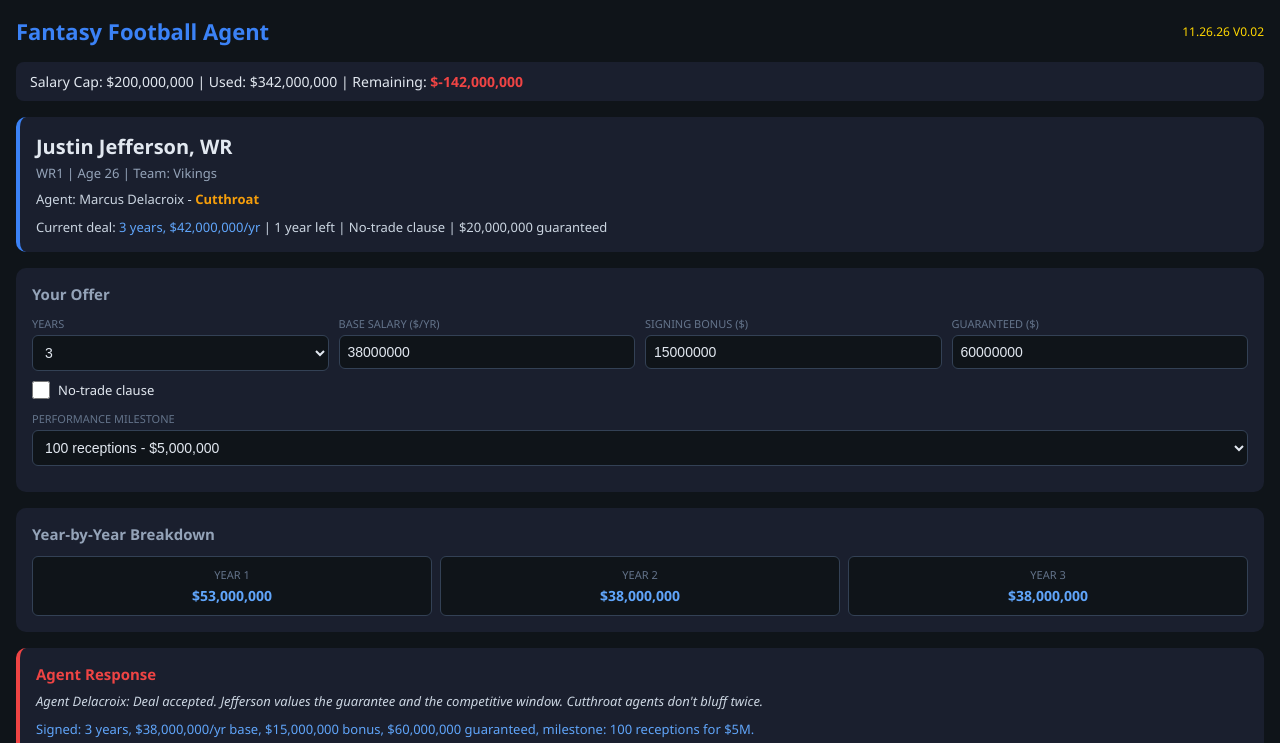
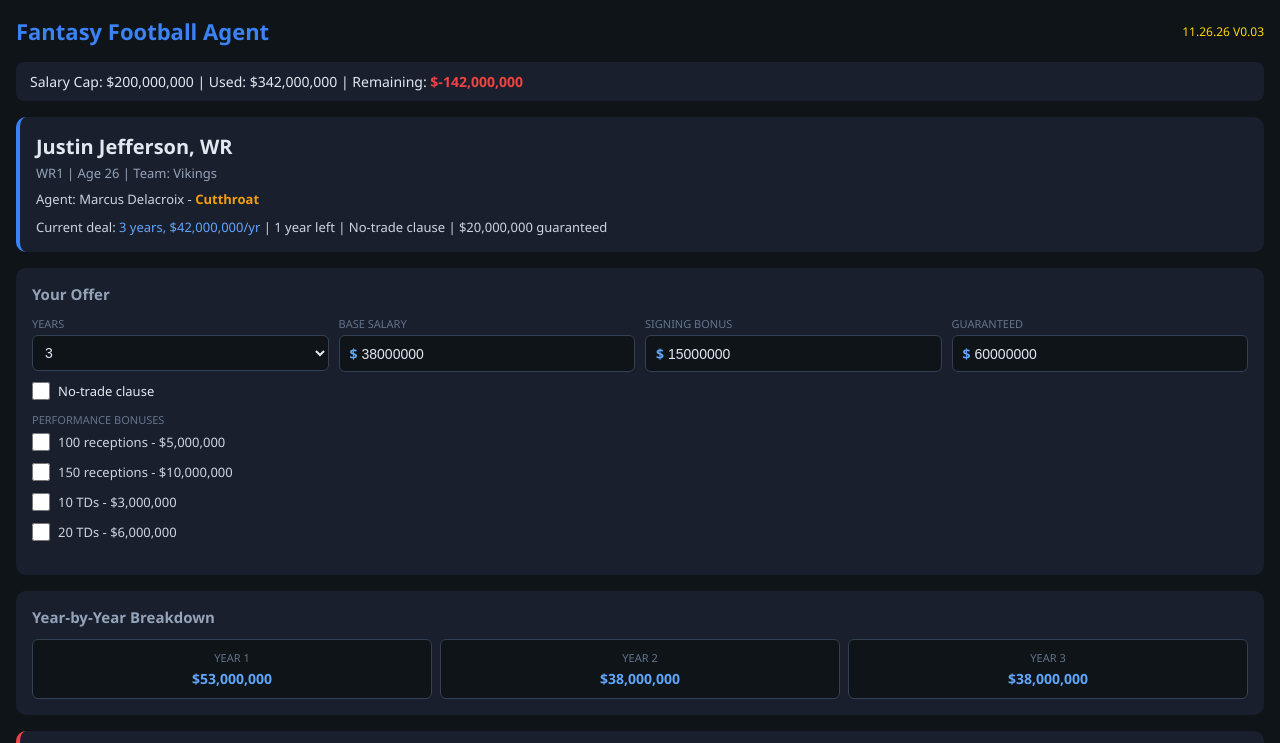
Before and after one commit to terryfamily716/Fantasy-Contract-League, a plain HTML site: page index.html in a window 1280 px wide. Both pictures are taken after a click on the button "Accept". Shown: the top 743 px of the page. Drawn offline with Linux system fonts and the light colour scheme.

Commit message:
11.26.26 V0.03 - Dollar sign prefixes on offer inputs, commas via locale formatting, renamed Performance Milestone to Performance Bonuses, converted single dropdown to multi-select checkboxes.

```diff
--- a/index.html
+++ b/index.html
@@ -3,7 +3,7 @@
 <head>
 <meta charset="UTF-8">
 <meta name="viewport" content="width=device-width, initial-scale=1.0">
-<title>Fantasy Football Agent - V0.02</title>
+<title>Fantasy Football Agent - V0.03</title>
 <style>
   * { margin: 0; padding: 0; box-sizing: border-box; }
   body { background: #0f1419; color: #e2e8f0; font-family: 'Segoe UI', Arial, sans-serif; padding: 16px; }
@@ -25,9 +25,17 @@
   .field-row { display: flex; gap: 10px; margin-bottom: 10px; flex-wrap: wrap; }
   .field { flex: 1; min-width: 120px; }
   .field label { display: block; font-size: 11px; color: #64748b; margin-bottom: 4px; text-transform: uppercase; }
-  .field input, .field select { width: 100%; background: #0f1419; border: 1px solid #334155; border-radius: 6px; color: #e2e8f0; padding: 8px; font-size: 14px; }
+  .input-wrap { display: flex; align-items: center; background: #0f1419; border: 1px solid #334155; border-radius: 6px; overflow: hidden; }
+  .input-wrap .prefix { color: #60a5fa; padding: 8px 0 8px 10px; font-size: 14px; font-weight: bold; }
+  .input-wrap input { flex: 1; background: transparent; border: none; color: #e2e8f0; padding: 8px 10px 8px 4px; font-size: 14px; outline: none; }
+  .field select { width: 100%; background: #0f1419; border: 1px solid #334155; border-radius: 6px; color: #e2e8f0; padding: 8px; font-size: 14px; }
   .toggle-row { display: flex; align-items: center; gap: 8px; margin-bottom: 12px; font-size: 13px; }
   .toggle-row input { width: 18px; height: 18px; }
+  .bonus-group { margin-bottom: 12px; }
+  .bonus-group label { display: block; font-size: 11px; color: #64748b; margin-bottom: 6px; text-transform: uppercase; }
+  .bonus-options { display: flex; flex-direction: column; gap: 6px; }
+  .bonus-options label { display: flex; align-items: center; gap: 8px; font-size: 13px; color: #cbd5e1; text-transform: none; cursor: pointer; }
+  .bonus-options input { width: 18px; height: 18px; }
   .breakdown { background: #1a1f2e; border-radius: 10px; padding: 16px; margin-bottom: 16px; }
   .breakdown h2 { font-size: 15px; margin-bottom: 12px; color: #94a3b8; }
   .year-grid { display: grid; grid-template-columns: repeat(auto-fit, minmax(100px, 1fr)); gap: 8px; }
@@ -53,7 +61,7 @@
 <body>
   <div class="header">
     <h1>Fantasy Football Agent</h1>
-    <div class="version">11.26.26 V0.02</div>
+    <div class="version">11.26.26 V0.03</div>
   </div>
   <div class="cap-tracker">Salary Cap: $200,000,000 | Used: <span id="capUsed">$213,000,000</span> | Remaining: <span class="negative" id="capRemaining">-$13,000,000</span></div>
   <div class="player-card">
@@ -66,13 +74,19 @@
     <h2>Your Offer</h2>
     <div class="field-row">
       <div class="field"><label>Years</label><select id="years"><option>1</option><option>2</option><option selected>3</option><option>4</option><option>5</option></select></div>
-      <div class="field"><label>Base Salary ($/yr)</label><input type="number" id="base" value="38000000" min="1000000" step="1000000"></div>
-      <div class="field"><label>Signing Bonus ($)</label><input type="number" id="bonus" value="15000000" min="0" step="1000000"></div>
-      <div class="field"><label>Guaranteed ($)</label><input type="number" id="guaranteed" value="60000000" min="0" step="1000000"></div>
+      <div class="field"><label>Base Salary</label><div class="input-wrap"><span class="prefix">$</span><input type="number" id="base" value="38000000" min="1000000" step="1000000"></div></div>
+      <div class="field"><label>Signing Bonus</label><div class="input-wrap"><span class="prefix">$</span><input type="number" id="bonus" value="15000000" min="0" step="1000000"></div></div>
+      <div class="field"><label>Guaranteed</label><div class="input-wrap"><span class="prefix">$</span><input type="number" id="guaranteed" value="60000000" min="0" step="1000000"></div></div>
     </div>
     <div class="toggle-row"><input type="checkbox" id="noTrade"><label for="noTrade">No-trade clause</label></div>
-    <div class="field-row">
-      <div class="field"><label>Performance Milestone</label><select id="milestone"><option value="100rec">100 receptions - $5,000,000</option><option value="150rec">150 receptions - $10,000,000</option><option value="10td">10 TDs - $3,000,000</option><option value="20td">20 TDs - $6,000,000</option></select></div>
+    <div class="bonus-group">
+      <label>Performance Bonuses</label>
+      <div class="bonus-options">
+        <label><input type="checkbox" class="bonus-cb" value="100rec" data-amount="5000000">100 receptions - $5,000,000</label>
+        <label><input type="checkbox" class="bonus-cb" value="150rec" data-amount="10000000">150 receptions - $10,000,000</label>
+        <label><input type="checkbox" class="bonus-cb" value="10td" data-amount="3000000">10 TDs - $3,000,000</label>
+        <label><input type="checkbox" class="bonus-cb" value="20td" data-amount="6000000">20 TDs - $6,000,000</label>
+      </div>
     </div>
   </div>
   <div class="breakdown">
@@ -102,11 +116,10 @@
     var bonus = parseFloat(document.getElementById("bonus").value) || 0;
     var years = parseInt(document.getElementById("years").value) || 1;
     var total = (base * years) + bonus;
-    var remaining = capTotal - capUsed - total;
     document.getElementById("capUsed").textContent = fmt(capUsed + total);
     var remEl = document.getElementById("capRemaining");
-    remEl.textContent = fmt(remaining);
-    remEl.className = remaining < 0 ? "negative" : "remaining";
+    remEl.textContent = fmt(capTotal - capUsed - total);
+    remEl.className = (capTotal - capUsed - total) < 0 ? "negative" : "remaining";
     updateBreakdown();
   }
   function updateBreakdown() {
@@ -134,15 +147,16 @@
     var years = parseInt(document.getElementById("years").value) || 1;
     var guaranteed = parseFloat(document.getElementById("guaranteed").value) || 0;
     var noTrade = document.getElementById("noTrade").checked;
-    var milestone = document.getElementById("milestone").value;
+    var checked = document.querySelectorAll(".bonus-cb:checked");
+    var bonusTexts = [];
+    checked.forEach(function(cb) { bonusTexts.push(cb.parentElement.textContent.trim()); });
     var agentBox = document.getElementById("agentBox");
     var resultBox = document.getElementById("resultBox");
     agentBox.style.display = "block";
     resultBox.style.display = "block";
-    var milestoneText = milestone === "100rec" ? "100 receptions for $5M" : milestone === "150rec" ? "150 receptions for $10M" : milestone === "10td" ? "10 TDs for $3M" : "20 TDs for $6M";
     if (decision === "accept") {
       document.getElementById("agentReasoning").textContent = "Agent Delacroix: Deal accepted. Jefferson values the guarantee and the competitive window. Cutthroat agents don't bluff twice.";
-      document.getElementById("agentCounter").textContent = "Signed: " + years + " years, " + fmt(base) + "/yr base, " + fmt(bonus) + " bonus, " + fmt(guaranteed) + " guaranteed" + (noTrade ? ", no-trade clause" : "") + ", milestone: " + milestoneText + ".";
+      document.getElementById("agentCounter").textContent = "Signed: " + years + " years, " + fmt(base) + "/yr base, " + fmt(bonus) + " bonus, " + fmt(guaranteed) + " guaranteed" + (noTrade ? ", no-trade clause" : "") + (bonusTexts.length ? ", bonuses: " + bonusTexts.join(", ") : "") + ".";
       resultBox.className = "result success";
       resultBox.textContent = "SIGNED. Jefferson is on your roster. Cap updated.";
       document.getElementById("btnAccept").disabled = true;
```
